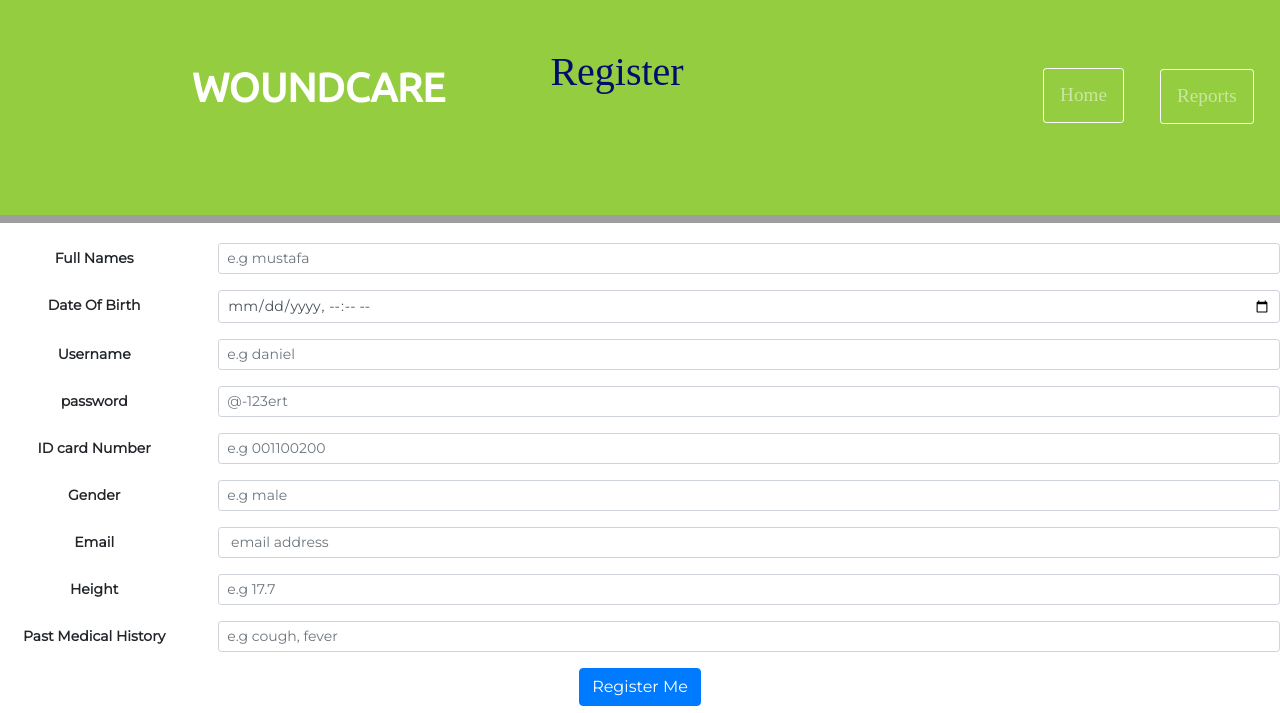
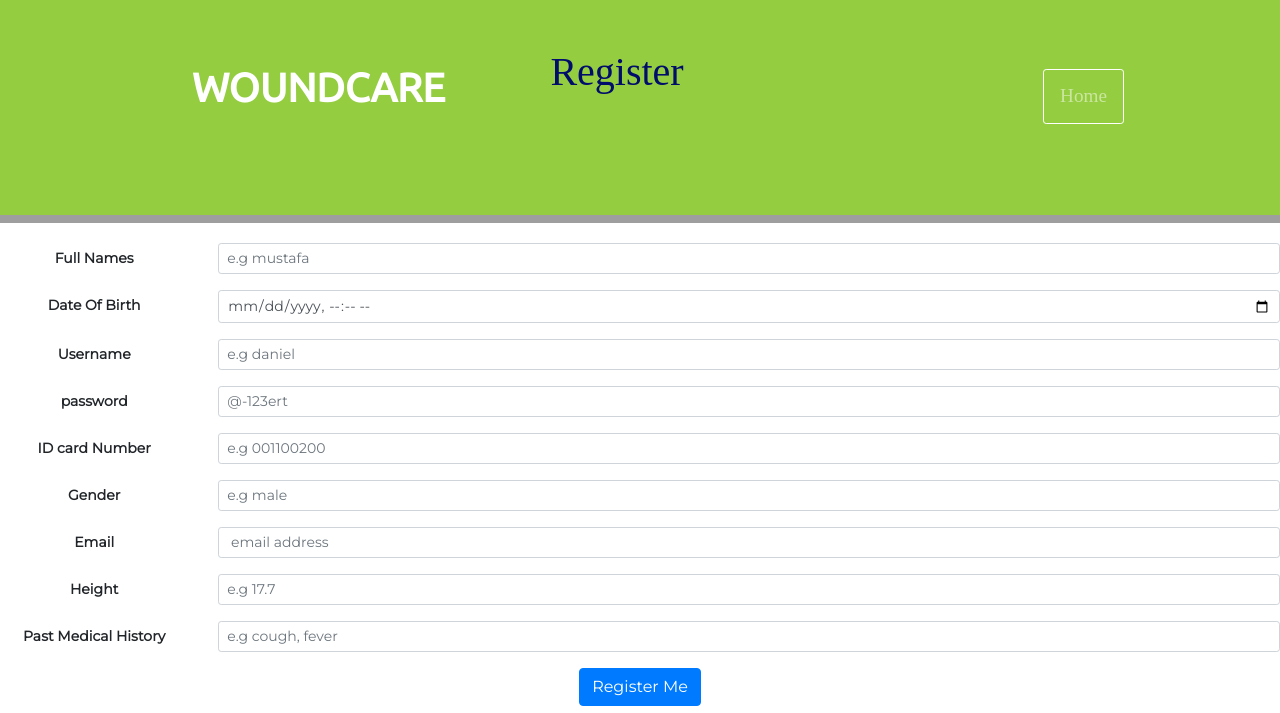
Before and after one commit to xnochalz/Complet_woundcare, a Flask app: page /register-user in a window 1280 px wide. Shown: the top 713 px of the page. Run offline with Flask 2, Linux system fonts and the light colour scheme; some libraries are stand-ins or nearby versions; grey boxes are pictures that could not be loaded.

```diff
--- a/templates/index.html
+++ b/templates/index.html
@@ -18,7 +18,7 @@
       <script src="https://cdnjs.cloudflare.com/ajax/libs/popper.js/1.12.9/umd/popper.min.js" integrity="sha384-ApNbgh9B+Y1QKtv3Rn7W3mgPxhU9K/ScQsAP7hUibX39j7fakFPskvXusvfa0b4Q" crossorigin="anonymous"></script>
       <script src="https://maxcdn.bootstrapcdn.com/bootstrap/4.0.0/js/bootstrap.min.js" integrity="sha384-JZR6Spejh4U02d8jOt6vLEHfe/JQGiRRSQQxSfFWpi1MquVdAyjUar5+76PVCmYl" crossorigin="anonymous"></script>
 </head>
-<body>
+<body >
 
   <section class="colored-section" id="title">
 
--- a/templates/register.html
+++ b/templates/register.html
@@ -54,7 +54,7 @@
           <a href="login.html" class="nav-link" href="#pricing"><button type="button" class="btn btn-outline-primary btn-sm download-button">Home</a>
         </li>
         <li class="nav-item">
-          <a class="nav-link" href="#cta"><button type="button" class="btn btn-dark btn-sm btn-outline-primary download-button">Reports</a>
+<!--          <a class="nav-link" href="#cta"><button type="button" class="btn btn-dark btn-sm btn-outline-primary download-button">Reports</a>-->
         </li>
       </ul>
 
```
